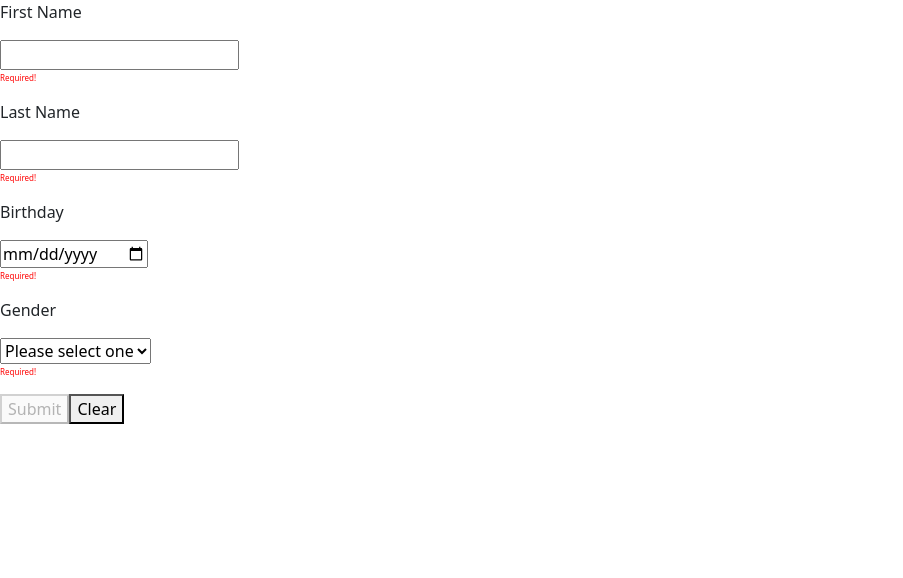
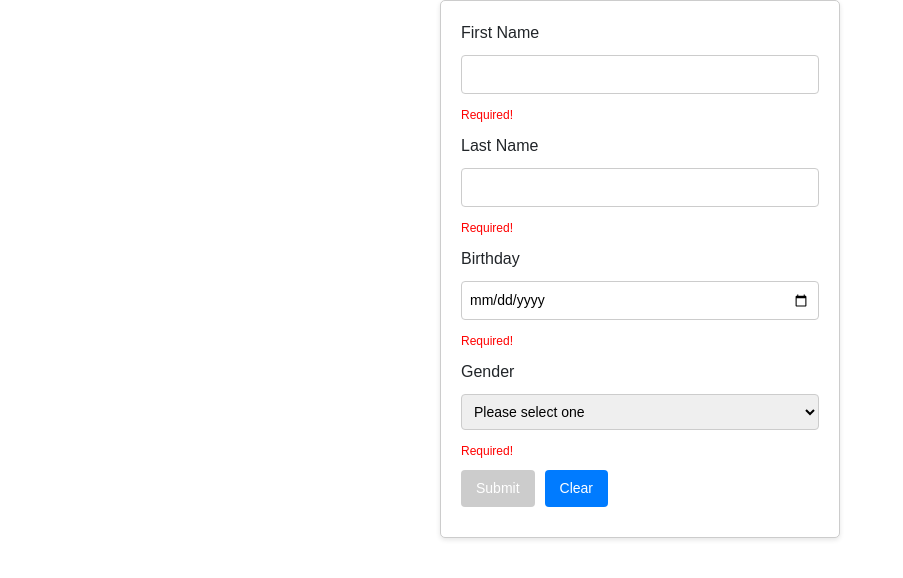
Before and after one commit to Marjorhi/ViteVue-Marjorie, a Vue app: page / in a window 1280 px wide. Shown: the top 578 px of the page, without its empty margins (0-903 px from the left). Built offline with nearby package versions, Linux system fonts and the light colour scheme.

Commit message:
Updating styles

```diff
--- a/src/App.vue
+++ b/src/App.vue
@@ -96,12 +96,55 @@ const handleClear = () => {
 
 
 <style scoped>
+  #app {
+    max-width: 400px;
+    margin: 0 auto;
+    font-family: Arial, sans-serif;
+    padding: 20px;
+    border: 1px solid #ccc;
+    border-radius: 5px;
+    box-shadow: 0 2px 5px rgba(0, 0, 0, 0.1);
+    background-color: #fff;
+  }
+
+  div > * {
+    margin-bottom: 10px;
+  }
+
+  input,
+  select {
+    width: 100%;
+    padding: 8px;
+    font-size: 14px;
+    border: 1px solid #ccc;
+    border-radius: 4px;
+    box-sizing: border-box;
+  }
+
+  button {
+    padding: 8px 15px;
+    background-color: #007bff;
+    color: #fff;
+    border: none;
+    border-radius: 4px;
+    cursor: pointer;
+    font-size: 14px;
+    margin-right: 10px;
+  }
+
+  button:disabled {
+    background-color: #ccc;
+    cursor: not-allowed;
+  }
+
   .error {
     color: red;
-  font-size: 8px;
+    font-size: 12px;
     margin-top: 2px;
   }
+
   .p {
-  font: bold;
+    font-weight: bold;
+    margin-bottom: 5px;
   }
 </style>
```
Lines whose indentation alone changed are shown as unchanged.
